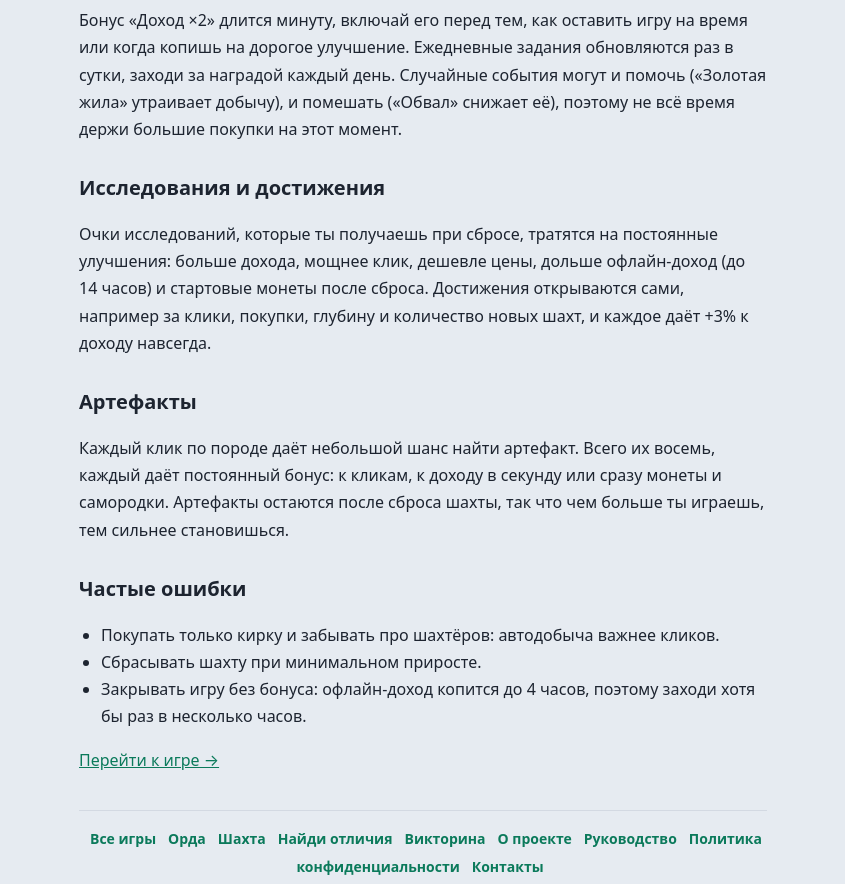
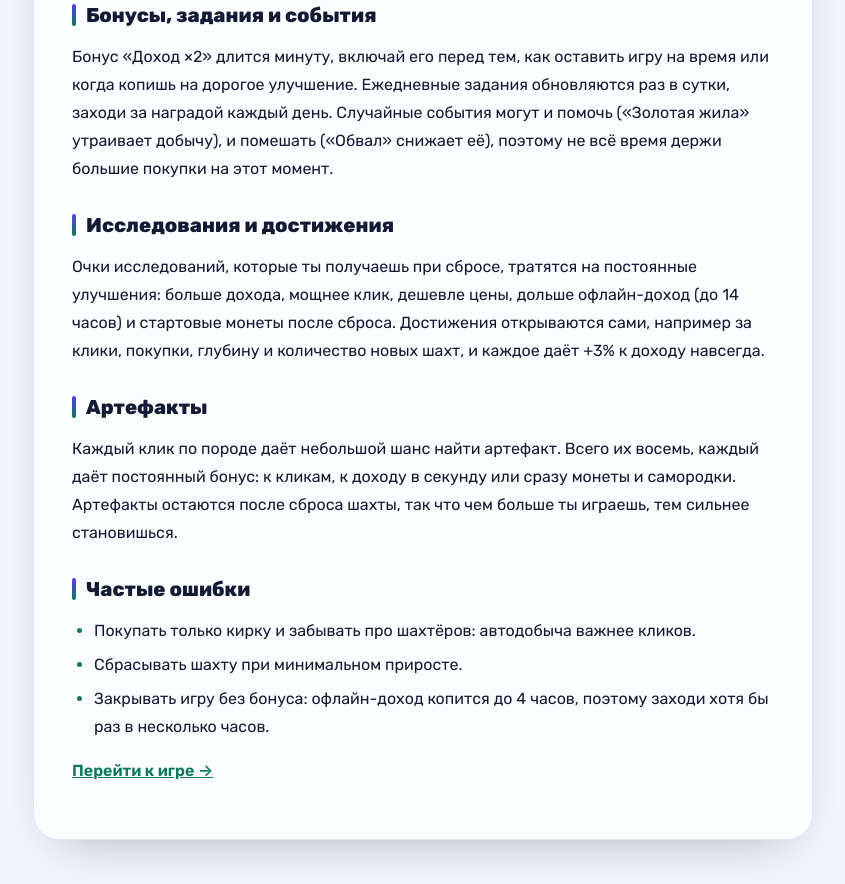
Before and after one commit to NuraPlay/Shahta, a plain HTML site: page guide.html in a window 1280 px wide. Shown: the part 942-1826 px from the top of the page, without its empty margins (217-1062 px from the left). Drawn offline with Linux system fonts and the light colour scheme; a web font is replaced by a local one.

Commit message:
Add files via upload

```diff
--- a/guide.html
+++ b/guide.html
@@ -17,9 +17,14 @@ p,li{font-size:16px}ul,ol{padding-left:22px}.meta{color:var(--mute);font-size:14
 .foot{margin-top:36px;padding-top:14px;border-top:1px solid var(--line);font-size:14px;color:var(--mute);text-align:center;line-height:2}
 .foot a{margin:0 6px;font-weight:600;text-decoration:none}
 </style>
+<meta name="theme-color" content="#f3f5fc" media="(prefers-color-scheme: light)">
+<meta name="theme-color" content="#0a0c18" media="(prefers-color-scheme: dark)">
+<link rel="stylesheet" href="site.css">
+<script src="site.js" defer></script>
 </head>
-<body>
-<main>
+<body class="ig ig-doc">
+<noscript><nav style="padding:14px"><a href="index.html">Все игры</a> · <a href="about.html">О проекте</a> · <a href="privacy.html">Политика конфиденциальности</a></nav></noscript>
+<main class="doc">
 <a class="back" href="index.html">← На главную</a>
 <h1>Руководство по игре «Шахта» для начинающих</h1>
 <p class="meta">Короткие советы, которые помогут быстрее прокачать шахту.</p>
@@ -47,7 +52,6 @@ p,li{font-size:16px}ul,ol{padding-left:22px}.meta{color:var(--mute);font-size:14
 <li>Закрывать игру без бонуса: офлайн-доход копится до 4 часов, поэтому заходи хотя бы раз в несколько часов.</li>
 </ul>
 <p><a href="mine.html">Перейти к игре →</a></p>
-<footer class="foot"><a href="index.html">Все игры</a><a href="orda.html">Орда</a><a href="mine.html">Шахта</a><a href="spot.html">Найди отличия</a><a href="quiz.html">Викторина</a><a href="about.html">О проекте</a><a href="guide.html">Руководство</a><a href="privacy.html">Политика конфиденциальности</a><a href="mailto:nurzatsaiabekov@gmail.com">Контакты</a></footer>
 </main>
 </body>
 </html>
```
